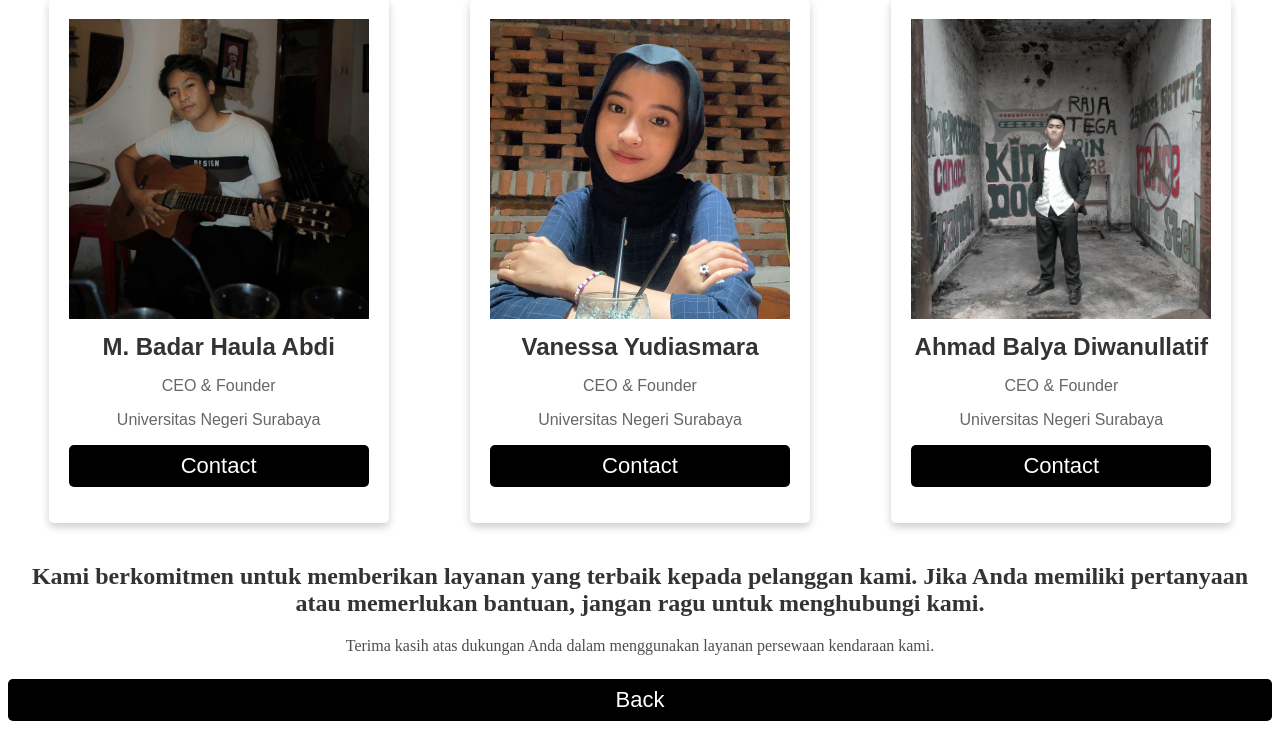
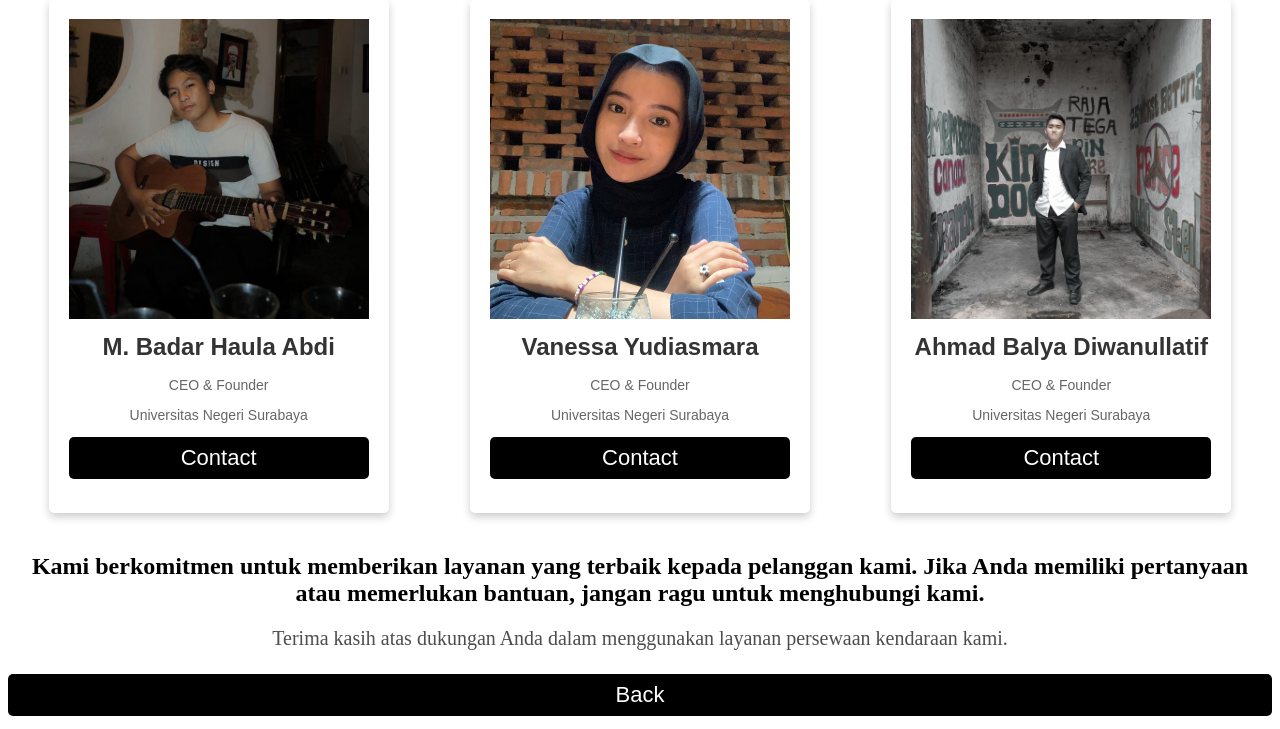
Before and after one commit to AhmadBalya/Kelompok-3-MI2022C-VRS-Website, a PHP site: page /assets/ProfileOwner.html in a window 1280 px wide. Shown: the part 101-830 px from the top of the page. Run offline with PHP 8.4, Linux system fonts and the light colour scheme.

Commit message:
Update StyleProfilOwner.css

```diff
--- a/assets/CSS/StyleProfilOwner.css
+++ b/assets/CSS/StyleProfilOwner.css
@@ -11,7 +11,7 @@
     margin: 20px;
     text-align: center;
     font-family: Arial, sans-serif;
-    background-color: #fff;
+    background-color: #ffffff;
     padding: 20px;
     border-radius: 5px;
   }
@@ -27,7 +27,7 @@
     outline: 0;
     display: inline-block;
     padding: 8px;
-    color: white;
+    color: rgb(255, 255, 255);
     background-color: #000;
     text-align: center;
     cursor: pointer;
@@ -59,7 +59,7 @@
   }
 
   .card p {
-    font-size: 16px;
+    font-size: 14px;
     color: #666;
     margin-top: 5px;
   }
@@ -72,12 +72,12 @@
 
   .text h2, h3 {
     font-size: 24px;
-    color: #333;
+    color: #000000;
     text-align: center;
   }
 
   .text p {
-    font-size: 16px;
+    font-size: 20px;
     color: #4e4d4d;
     margin-top: 10px;
   }
@@ -88,7 +88,7 @@
     margin: 20px auto;
     padding: 10px 20px;
     background-color: #000000;
-    color: #fff;
+    color: #ffffff;
     border: none;
     border-radius: 5px;
     cursor: pointer;
@@ -96,7 +96,7 @@
   }
 
   button.back-button a {
-    color: #fff;
+    color: #ffffff;
     text-decoration: none;
   }
 
```
